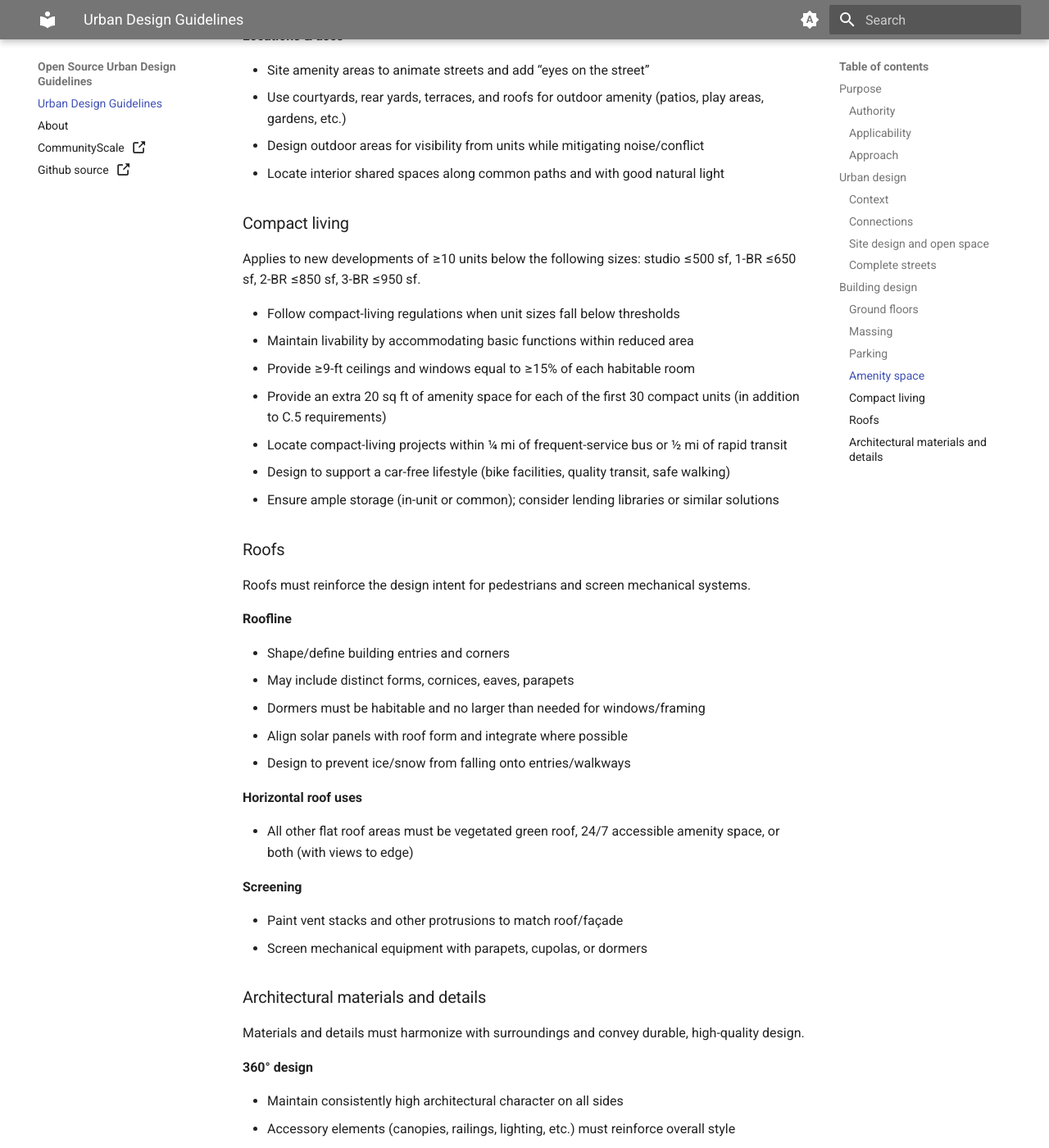
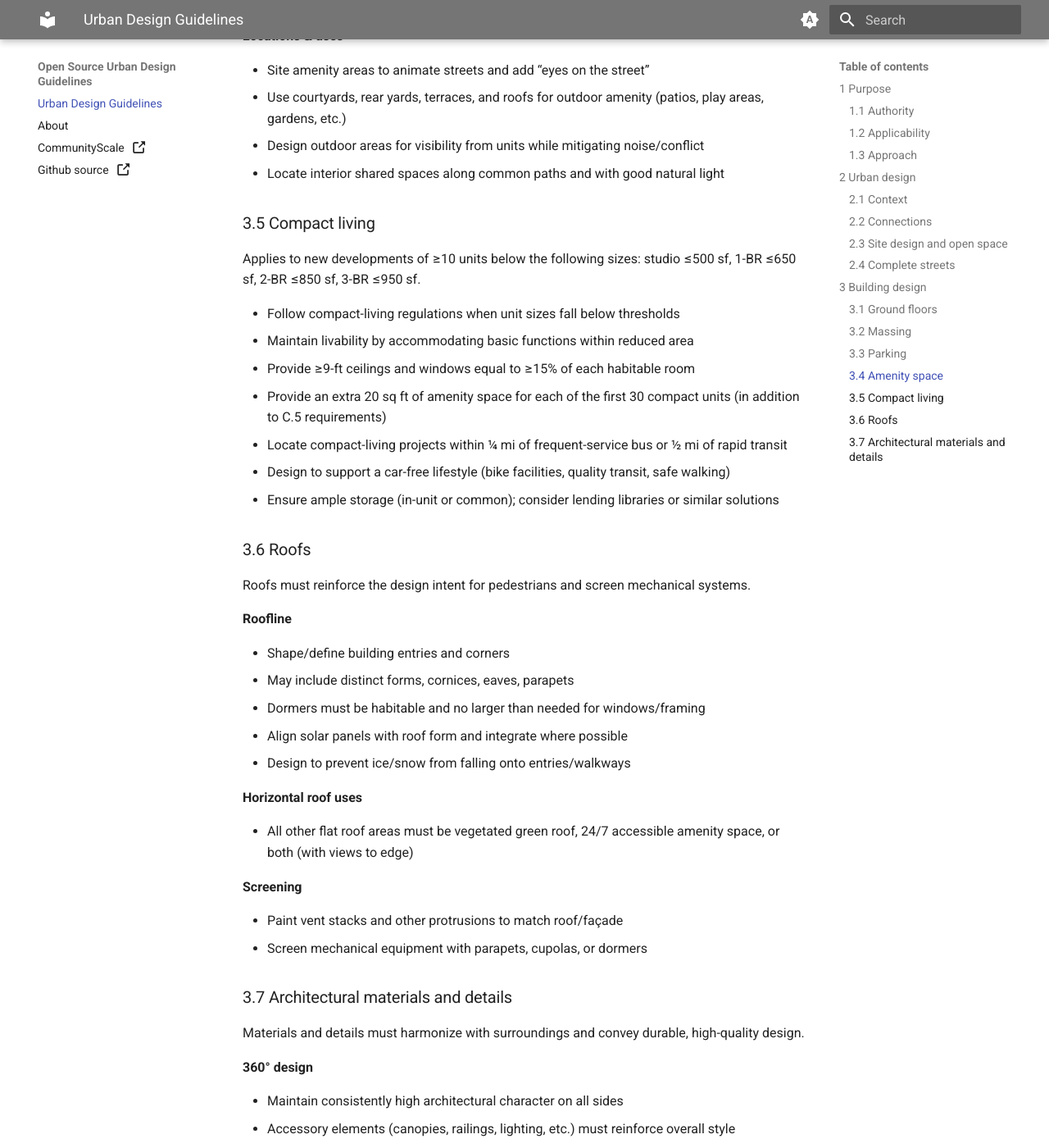
Before and after one commit to CommunityScale/UDG, an MkDocs documentation site: the page built from docs/index.md, in a window 1280 px wide and 1400 px high, scrolled down 7284 px. Shown: the whole window at 82% size. Built offline with MkDocs 1.6.1 and Material for MkDocs 9.7.7, drawn with Linux system fonts in a browser that asks for light colours; some of the changed text lies outside the part shown.

Commit message:
numbered headings

```diff
--- a/docs/index.md
+++ b/docs/index.md
@@ -1,18 +1,18 @@
 # Urban Design Guidelines
 
-## Purpose
+## 1 Purpose
 
 Buildings shall be designed to provide exceptional livability while raising the bar for aesthetic and finish quality. Building design shall encourage lively, pedestrian-oriented open spaces that attract interest and interaction with the site and building. Buildings shall contribute to street-level activity and a sense of occupancy through the location and animating design of ground floor uses.
 
-### Authority
+### 1.1 Authority
 
 The community zoning ordinance establishes the site plan review process for development applications. This document, the the community design guidelines (guidelines), establishes the design and planning standards as the basis for the site plan review process.
 
-### Applicability
+### 1.2 Applicability
 
 These design guidelines apply communitywide for any residential property with four or more units and any commercial building with 5,000 or more gross square feet.
 
-### Approach
+### 1.3 Approach
 
 The city must ensure that changes serve the local community and provide a predictable process for applicants. These guidelines support the community’s ambition to become a more walkable, transit-friendly, and mixed-use community by ensuring consistently high-quality site and architectural design throughout the community. The desired outcome is technologically and economically viable urban places. These guidelines also address pre-existing conditions related to existing uses and buildings.
 
@@ -22,11 +22,11 @@ The guidelines are presented in two sections, urban design and building design.
 
 ---
 
-## Urban design
+## 2 Urban design
 
 *The starting point for urban design in the community is the pedestrian experience. Buildings and spaces shall enhance the quality of the pedestrian environment and be compatible with the surrounding area.*
 
-### Context
+### 2.1 Context
 
 Developments shall be responsive to the existing pattern of development, including overall image, scale, and character.
 
@@ -49,7 +49,7 @@ Submit a registered survey showing 2-ft topography, all trees ≥6-in. caliper,
 - Mitigate or minimize adverse impacts on any historic resources
 - Preserve existing mature trees wherever possible&#x20;
 
-### Connections
+### 2.2 Connections
 
 Provide safe, convenient movement for pedestrians, cyclists, and transit users and add new public links where appropriate.
 
@@ -61,7 +61,7 @@ Provide safe, convenient movement for pedestrians, cyclists, and transit users a
 - Mid-block passages may be open-air or covered if public access is maintained
 - Design mid-block connections to reach useful destinations and link to open-space networks&#x20;
 
-### Site design and open space
+### 2.3 Site design and open space
 
 Site design shall integrate with adjacent streets, create clear public-to-private transitions, and use best-practice storm-water strategies. Larger projects must expand the community’s public-realm network.
 
@@ -100,7 +100,7 @@ Site design shall integrate with adjacent streets, create clear public-to-privat
 - Design surface lots for snow storage with proper drainage
 - Provide seating or shelter in public-art installations in high-traffic areas
 
-### Complete streets
+### 2.4 Complete streets
 
 Use a complete-street approach for any frontage or right-of-way work. Provide for walking, cycling, transit, driving, and social interaction.
 
@@ -143,11 +143,11 @@ Use a complete-street approach for any frontage or right-of-way work. Provide fo
 
 ---
 
-## Building design
+## 3 Building design
 
 *Buildings shall be designed to provide exceptional livability while raising the bar for aesthetic and f inish quality. Building design shall encourage lively, pedestrian-oriented open spaces that attract interest and interaction with the site and building. Buildings shall contribute to street-level activity and a sense of occupancy through the location and animating design of ground floor uses.*
 
-### Ground floors
+### 3.1 Ground floors
 
 Ground floors shall enliven the public realm, create interesting pedestrian journeys, ensure privacy for residential uses, and screen service areas from public streets and parks.
 
@@ -182,7 +182,7 @@ Ground floors shall enliven the public realm, create interesting pedestrian jour
 
 - Mechanical equipment, refuse storage, service areas, and loading areas not entirely enclosed within buildings shall (1) be located outside required setbacks and not within 10 feet of any property line, (2) be permanently screened from view from adjacent public streets and parks and from abutting property under separate ownership when on the ground, and (3) meet all city, state and federal noise regulations.
 
-### Massing
+### 3.2 Massing
 
 Frame public space and harmonize with context through appropriate orientation, articulation, and height transitions.
 
@@ -195,7 +195,7 @@ Frame public space and harmonize with context through appropriate orientation, a
 - Step heights down toward nearby lower-scale residential zones
 - Facing such zones, a principal wall cornice may exceed the zone’s height limit by ≤20 ft before stepping back&#x20;
 
-### Parking
+### 3.3 Parking
 
 Give priority to walking, cycling, and transit; minimize parking’s visual/functional impact.
 
@@ -218,7 +218,7 @@ Give priority to walking, cycling, and transit; minimize parking’s visual/func
 - Provide direct pedestrian/wheeled access from a public street
 - Design garages for shared or public use where feasible&#x20;
 
-### Amenity space
+### 3.4 Amenity space
 
 Multi-family buildings must foster social interaction through indoor and outdoor shared spaces.
 
@@ -235,7 +235,7 @@ Multi-family buildings must foster social interaction through indoor and outdoor
 - Design outdoor areas for visibility from units while mitigating noise/conflict
 - Locate interior shared spaces along common paths and with good natural light&#x20;
 
-### Compact living
+### 3.5 Compact living
 
 Applies to new developments of ≥10 units below the following sizes: studio ≤500 sf, 1-BR ≤650 sf, 2-BR ≤850 sf, 3-BR ≤950 sf.
 
@@ -247,7 +247,7 @@ Applies to new developments of ≥10 units below the following sizes: studio ≤
 - Design to support a car-free lifestyle (bike facilities, quality transit, safe walking)
 - Ensure ample storage (in-unit or common); consider lending libraries or similar solutions&#x20;
 
-### Roofs
+### 3.6 Roofs
 
 Roofs must reinforce the design intent for pedestrians and screen mechanical systems.
 
@@ -268,7 +268,7 @@ Roofs must reinforce the design intent for pedestrians and screen mechanical sys
 - Paint vent stacks and other protrusions to match roof/façade
 - Screen mechanical equipment with parapets, cupolas, or dormers&#x20;
 
-### Architectural materials and details
+### 3.7 Architectural materials and details
 
 Materials and details must harmonize with surroundings and convey durable, high-quality design.
 
```
